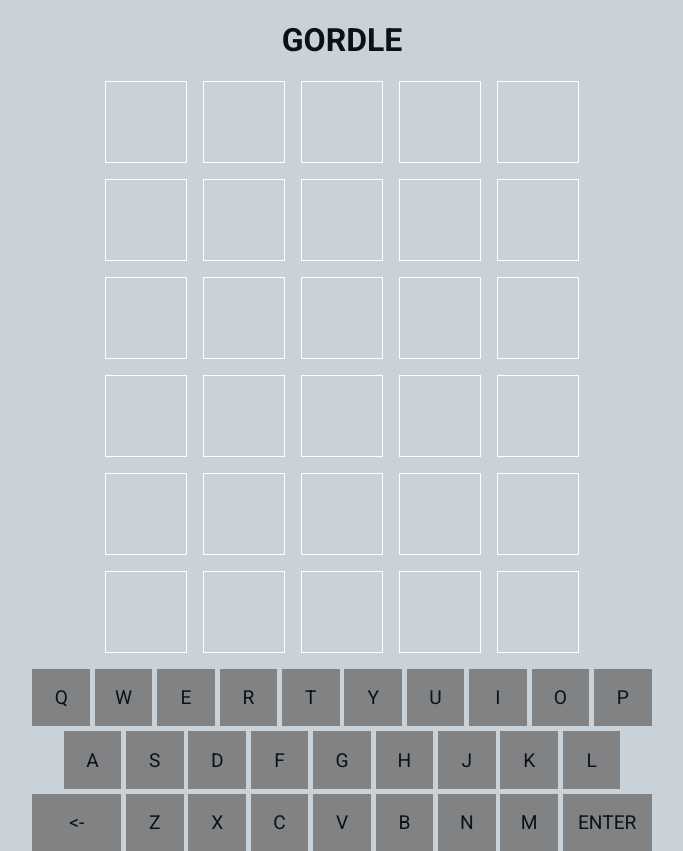
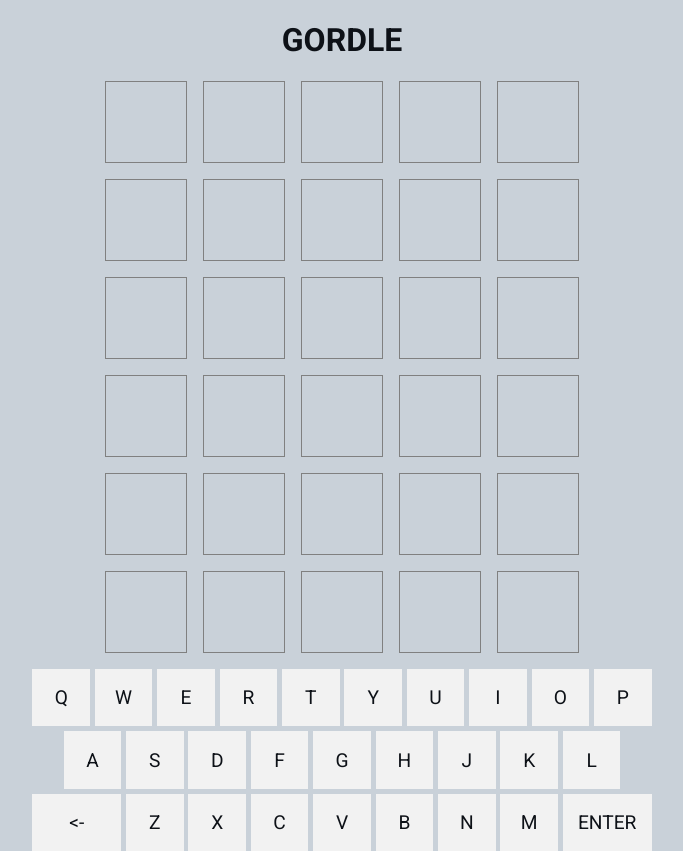
Before and after one commit to guidoarkesteijn/react-wordle, a React (Vite) app: page / in a window 1280 px wide. Shown: the whole page, without its empty margins (298-981 px from the left). Built offline with nearby package versions, Linux system fonts and the light colour scheme.

Commit message:
Small css style fixes

```diff
--- a/src/App.css
+++ b/src/App.css
@@ -37,21 +37,17 @@ section {
 
 .tile.location {
   background-color: var(--color-location);
-  border: var(--border-width) solid var(--color-border-active);
+  border: var(--border-width) solid var(--color-transparent);
 }
 
 .tile.wrong {
   background-color: var(--color-wrong);
-  border: var(--border-width) solid var(--color-border-active);
+  border: var(--border-width) solid var(--color-transparent);
 }
 
 .tile.correct {
-  border: var(--border-width) solid var(--color-border-active);
   background-color: var(--color-correct);
-}
-
-.tile.flip {
-  transform: rotateX(90deg);
+  border: var(--border-width) solid var(--color-transparent);
 }
 
 .keyboard {
@@ -59,6 +55,7 @@ section {
   flex-direction: column;
   gap: 0.3em;
   margin: 1em;
+  margin-bottom: 2.5em;
 }
 
 .keyboard-row {
--- a/src/index.css
+++ b/src/index.css
@@ -4,12 +4,13 @@
   text-transform: uppercase;
   --body-bg: hsl(210, 17%, 82%);
   --body-color: hsl(216, 28%, 7%);
-  --color-border: hsl(0, 0%, 100%);
+  --color-transparent: hsla(0, 0%, 0%, 0);
+  --color-border: hsl(0, 0%, 50%);
   --color-correct: hsl(115, 29%, 43%);
   --color-location: hsl(49, 51%, 47%);
-  --color-wrong: hsl(240, 2%, 33%);
-  --color-border-active: hsl(0deg 0% 49%);
-  --color-key: hsl(200, 1%, 51%);
+  --color-wrong: hsl(240, 2%, 60%);
+  --color-border-active: hsl(0, 0%, 0%);
+  --color-key: hsl(0, 0%, 95%);
   --color-notification-type-error: rgb(180, 34, 34);
   --color-notification-type-success: var(--color-correct);
   --color-notification-border: hsl(0, 0%, 0%);
@@ -26,6 +27,10 @@
       --body-bg: hsl(216, 28%, 7%);
       --body-color: hsl(210, 17%, 90%);
       --color-notification-border: hsl(0, 0%, 100%);
+      --color-border: hsl(0, 0%, 100%);
+      --color-key: hsl(0, 0%, 18%);
+      --color-wrong: hsl(240, 2%, 30%);
+      --color-border-active: hsl(0, 0%, 50%);
   }
 }
 
```
Also changed, not shown: package.json (+4 -4 lines), 1 other file (tests, documents, lock files or other folders).
